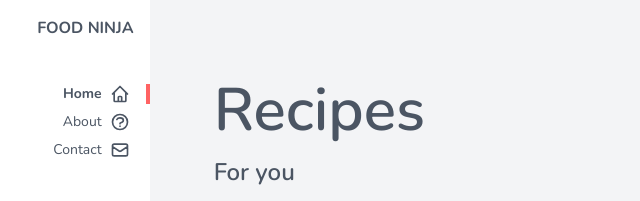
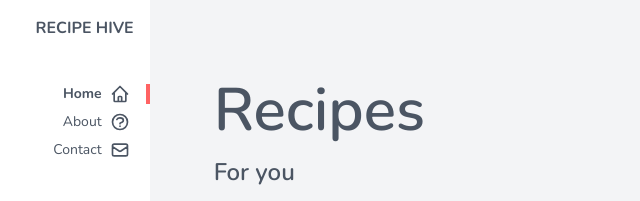
Before and after one commit to masud563/Food-Hive, a website built with Vite: page index.html in a window 1280 px wide. Shown: the top 201 px of the page, 277-917 px from the left. Built offline with nearby package versions, Linux system fonts and the light colour scheme; files whose address does not match are found by name.

Commit message:
addition modification

```diff
--- a/index.html
+++ b/index.html
@@ -5,7 +5,7 @@
   <meta http-equiv="X-UA-Compatible" content="IE=edge">
   <meta name="viewport" content="width=device-width, initial-scale=1.0">
   <link rel="stylesheet" href="./css/tailwind.css">
-  <title>Food Hive</title>
+  <title>Recipe Hive</title>
 </head>
 <body class="text-gray-600 font-body">
   <div class="grid md:grid-cols-3"> <!-- content wrapper -->
@@ -13,7 +13,7 @@
       <nav class="text-right">
         <div class="flex justify-between items-center">
           <h1 class="font-bold m-4">
-            <a href="/">FOOD NINJA</a>
+            <a href="/">RECIPE HIVE</a>
           </h1>
           <div class="px-4 cursor-pointer md:hidden" id="burger">
             <svg xmlns="http://www.w3.org/2000/svg" class="w-6" fill="none" viewBox="0 0 24 24" stroke="currentColor">
```
